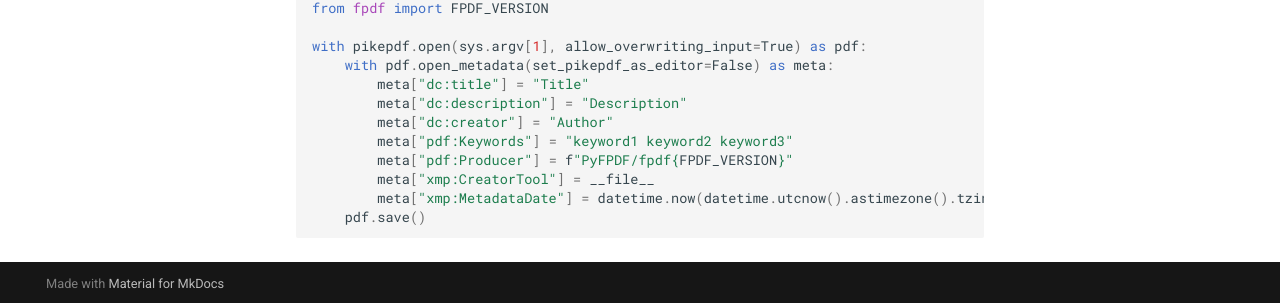
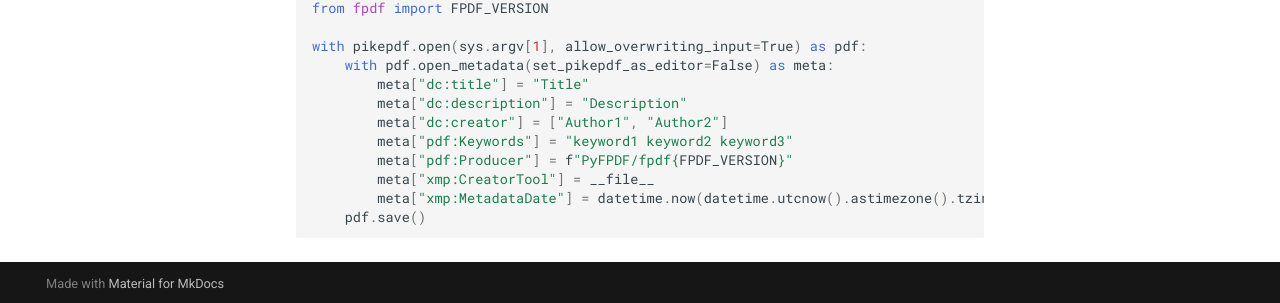
Before and after one commit to reingart/pyfpdf, an MkDocs documentation site: the page built from docs/Metadata.md, in a window 1280 px wide and 1111 px high. Shown: the part 805-1108 px from the top of the window. Built offline with MkDocs 1.6.1 and Material for MkDocs 9.7.7, drawn with Linux system fonts in a browser that asks for light colours; comment, search, counter and statistics services are not loaded.

Commit message:
Update Metadata.md (#127)
dc:creator should be set to a list of strings

```diff
--- a/docs/Metadata.md
+++ b/docs/Metadata.md
@@ -31,7 +31,7 @@ with pikepdf.open(sys.argv[1], allow_overwriting_input=True) as pdf:
     with pdf.open_metadata(set_pikepdf_as_editor=False) as meta:
         meta["dc:title"] = "Title"
         meta["dc:description"] = "Description"
-        meta["dc:creator"] = "Author"
+        meta["dc:creator"] = ["Author1", "Author2"]
         meta["pdf:Keywords"] = "keyword1 keyword2 keyword3"
         meta["pdf:Producer"] = f"PyFPDF/fpdf{FPDF_VERSION}"
         meta["xmp:CreatorTool"] = __file__
```
